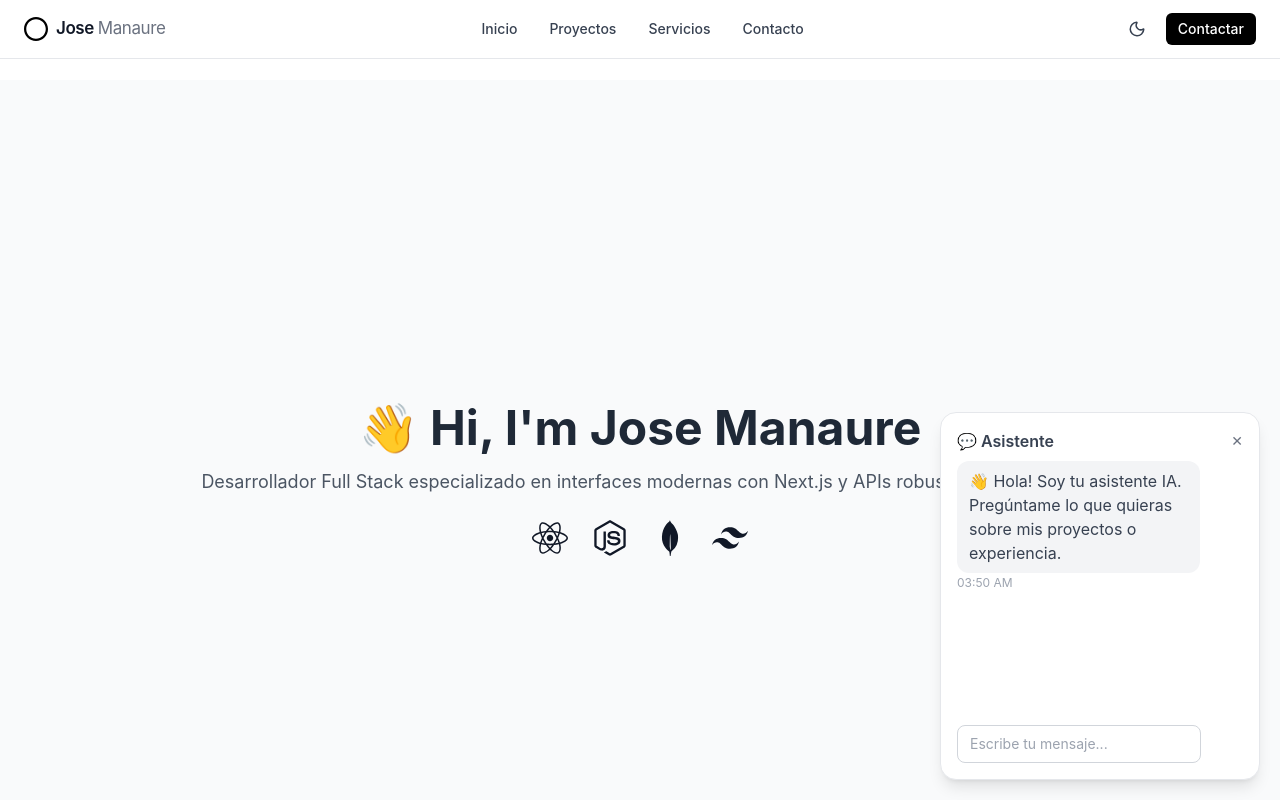
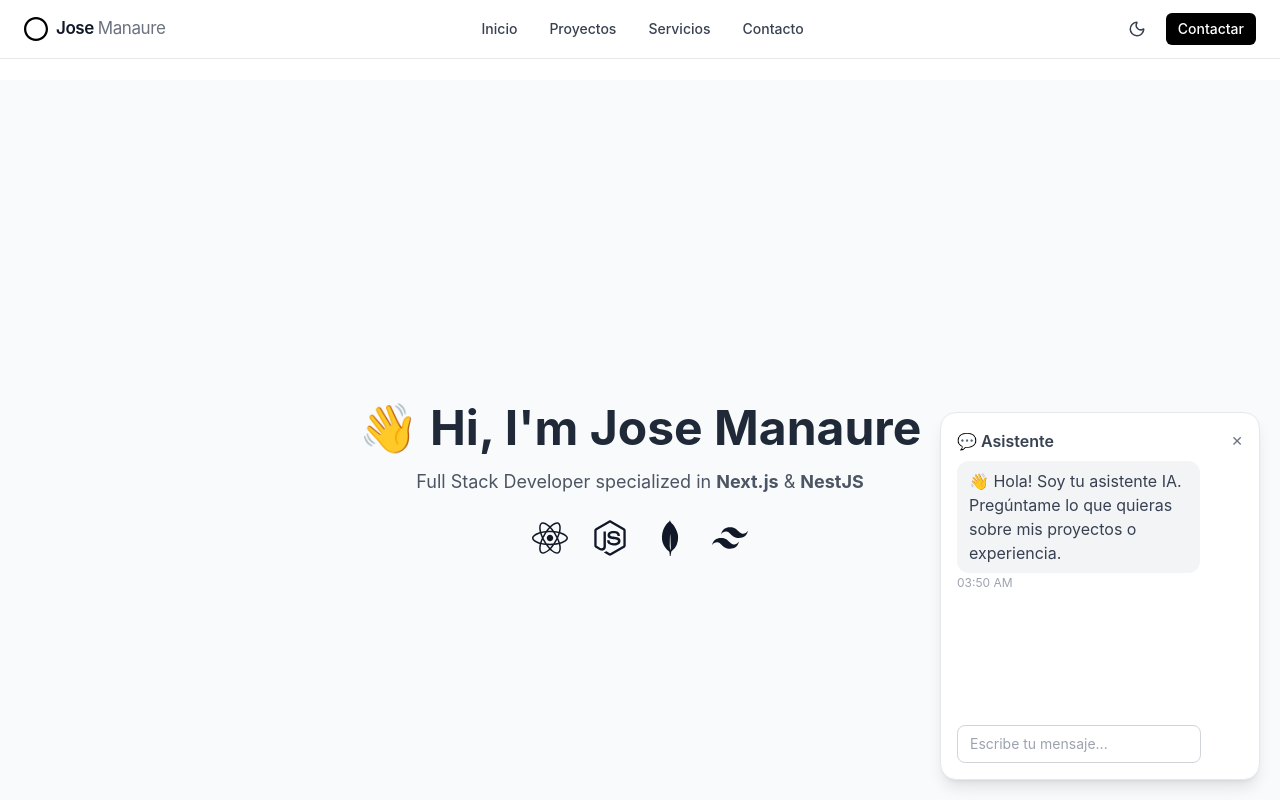
Before and after one commit to JoseManaure/pfweb, a Next.js app: page / in a window 1280 px wide. Shown: the top 800 px of the page. Built offline with nearby package versions, Linux system fonts and the light colour scheme.

Commit message:
dejando listo para produccion

```diff
--- a/src/components/Hero.tsx
+++ b/src/components/Hero.tsx
@@ -106,7 +106,7 @@ export default function Hero() {
         👋 Hi, I'm <span className="text-brandBlue">Jose Manaure</span>
       </h1>
       <p className="text-lg text-gray-600 dark:text-gray-300 mb-6">
-        Desarrollador Full Stack especializado en interfaces modernas con Next.js y APIs robustas con NestJS.
+        Full Stack Developer specialized in <b>Next.js</b> & <b>NestJS</b>
       </p>
       <div className="flex gap-6 text-4xl text-brandBlue">
         <FaReact />
```
